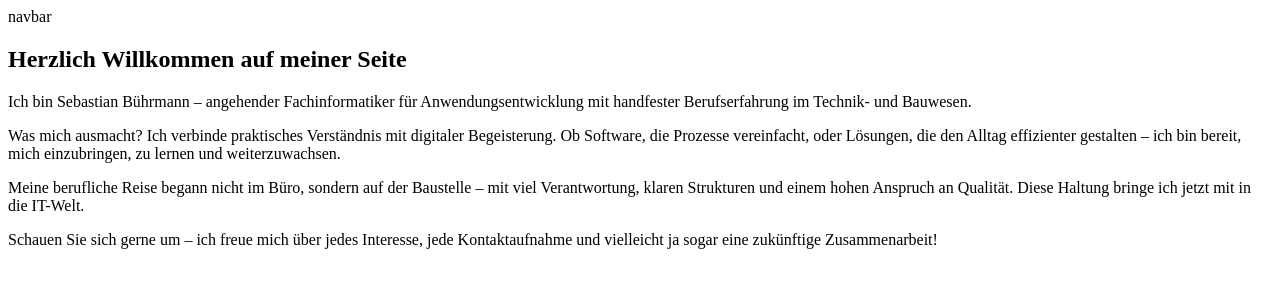
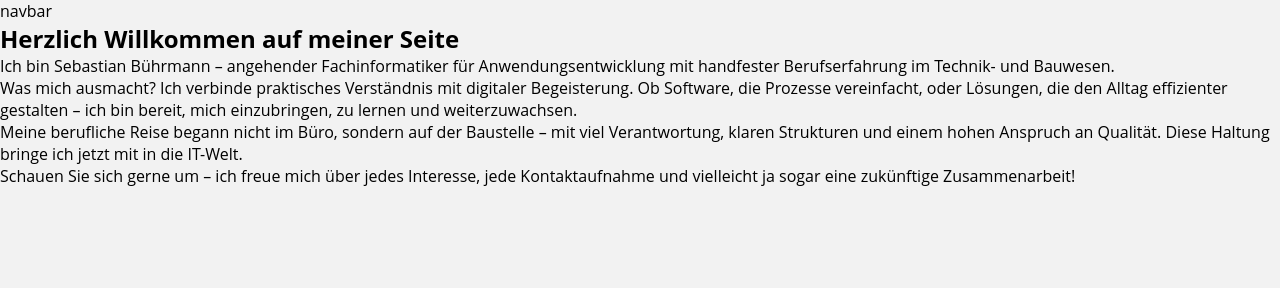
Before and after one commit to sebu1998/Portfolio, a plain HTML site: page index.html in a window 1280 px wide. Drawn offline with Linux system fonts and the light colour scheme.

Commit message:
style.css hinzugefügt

```diff
--- a/index.html
+++ b/index.html
@@ -4,6 +4,8 @@
     <meta charset="UTF-8">
     <meta name="viewport" content="width=device-width, initial-scale=1.0">
     <title>Portfolio Website</title>
+
+    <link rel="stylesheet" href="style.css">
 </head>
 <body>
 
--- /dev/null
+++ b/style.css
@@ -0,0 +1,9 @@
+* {
+    margin: 0;
+    padding: 0;
+}
+
+body {
+    font-family: 'Open Sans', sans-serif;
+    background-color: #f2f2f2;
+}
```
